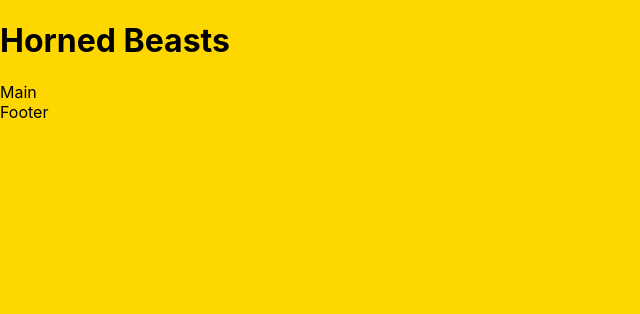
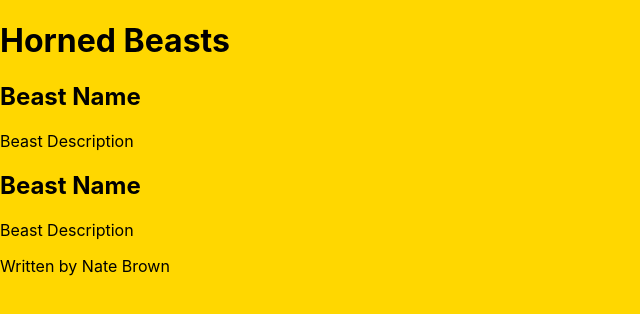
Before and after one commit to nate-brown-1/horned-beasts, a React (Create React App) app: page / in a window 1280 px wide. Shown: the top 314 px of the page, without its empty margins (0-640 px from the left). Built offline with nearby package versions, Linux system fonts and the light colour scheme.

Commit message:
commit for submission before 12am

```diff
--- a/src/App.js
+++ b/src/App.js
@@ -1,16 +1,17 @@
 import React from 'react';
+import Header from './Header';
+import Main from './Main';
+import Footer from './Footer';
 import './App.css';
 
-class App extends React.Component{
+class App extends React.Component {
 
   render() {
     return (
       <>
-        <header>
-          <h1>Horned Beasts</h1>
-        </header>
-        <main>Main</main>
-        <footer>Footer</footer>
+        <Header/>
+        <Main/>
+        <Footer/>
       </>
       );
   }
--- /dev/null
+++ b/src/Footer.js
@@ -0,0 +1,13 @@
+import React from 'react';
+
+class Footer extends React.Component {
+  render() {
+    return (
+      <>
+        <footer>Written by Nate Brown</footer>
+      </>
+      );
+  }
+}
+
+export default Footer;
--- /dev/null
+++ b/src/Header.js
@@ -0,0 +1,15 @@
+import React from 'react';
+
+class Header extends React.Component {
+  render() {
+    return (
+      <>
+        <header>
+          <h1>Horned Beasts</h1>
+        </header>
+      </>
+      );
+  }
+}
+
+export default Header;
--- /dev/null
+++ b/src/HornedBeast.js
@@ -0,0 +1,21 @@
+import React from 'react';
+
+class HornedBeast extends React.Component {
+  render() {
+    return (
+      <>
+        <h2>
+          Beast Name
+        </h2>
+        {/* <img src alt title>
+          Image
+        </img> */}
+        <p>
+          Beast Description
+        </p>
+      </>
+      );
+  }
+}
+
+export default HornedBeast;
--- /dev/null
+++ b/src/Main.js
@@ -0,0 +1,17 @@
+import React from 'react';
+import HornedBeast from './HornedBeast';
+
+class Main extends React.Component {
+  render() {
+    return (
+      <>
+        <main>
+          <HornedBeast/>
+          <HornedBeast/>
+        </main>
+      </>
+      );
+  }
+}
+
+export default Main;
```
